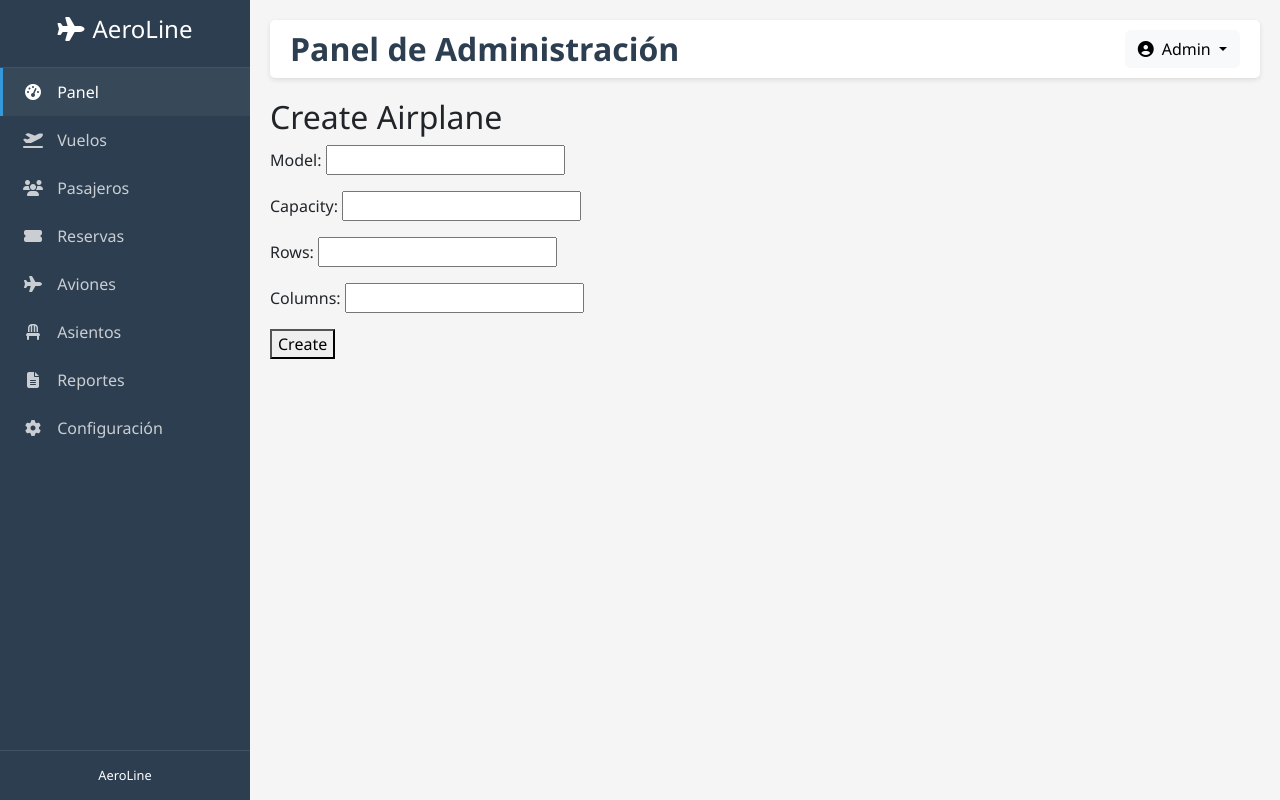
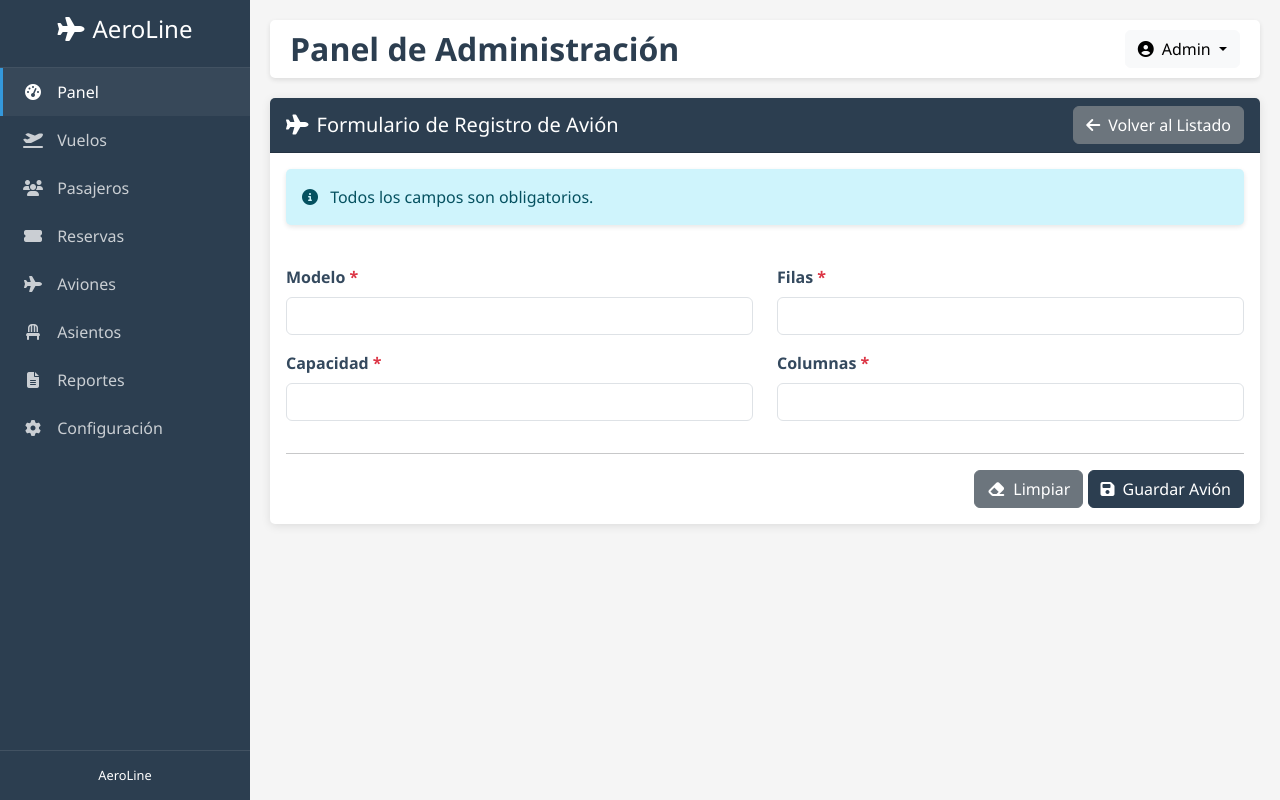
Before and after one commit to joninet2971/Skynet, a Django app: page /airplanes/create/ in a window 1280 px wide. Run offline with Django 5.2, Linux system fonts and the light colour scheme; some libraries are stand-ins or nearby versions.

Commit message:
update airplanes

```diff
--- /dev/null
+++ b/requirements.txt
@@ -0,0 +1,4 @@
+asgiref==3.9.1
+Django==5.2.4
+django-widget-tweaks==1.5.0
+sqlparse==0.5.3
--- a/skynet_app/airplane/templates/airplane/airplane_create.html
+++ b/skynet_app/airplane/templates/airplane/airplane_create.html
@@ -1,10 +1,96 @@
 {% extends "home/base.html" %}
+{% load widget_tweaks %}
+
+{% block title %}Crear Avión - Skynet{% endblock %}
+
+{% block header_title %}Registrar Nuevo Avión{% endblock %}
 
 {% block content %}
-  <h2>Create Airplane</h2>
-  <form method="post">
-    {% csrf_token %}
-    {{ form.as_p }}
-    <button type="submit">Create</button>
-  </form>
+<div class="card">
+    <div class="card-header">
+        <div class="row align-items-center">
+            <div class="col-md-6">
+                <h5 class="mb-0"><i class="fas fa-plane me-2"></i>Formulario de Registro de Avión</h5>
+            </div>
+            <div class="col-md-6 text-end">
+                <a href="" class="btn btn-secondary">
+                    <i class="fas fa-arrow-left me-2"></i>Volver al Listado
+                </a>
+            </div>
+        </div>
+    </div>
+    <div class="card-body">
+        <form method="post" class="needs-validation" novalidate>
+            {% csrf_token %}
+
+            <div class="row mb-4">
+                <div class="col-md-12">
+                    <div class="alert alert-info">
+                        <i class="fas fa-info-circle me-2"></i>
+                        Todos los campos son obligatorios.
+                    </div>
+                </div>
+            </div>
+
+            <div class="row mb-3">
+                <div class="col-md-6">
+                    <div class="form-group mb-3">
+                        <label for="id_model" class="form-label">Modelo <span class="text-danger">*</span></label>
+                        {{ form.model|add_class:"form-control" }}
+                        <div class="invalid-feedback">Ingrese el modelo del avión.</div>
+                    </div>
+
+                    <div class="form-group mb-3">
+                        <label for="id_capacity" class="form-label">Capacidad <span class="text-danger">*</span></label>
+                        {{ form.capacity|add_class:"form-control" }}
+                        <div class="invalid-feedback">Ingrese la capacidad total.</div>
+                    </div>
+                </div>
+
+                <div class="col-md-6">
+                    <div class="form-group mb-3">
+                        <label for="id_rows" class="form-label">Filas <span class="text-danger">*</span></label>
+                        {{ form.rows|add_class:"form-control" }}
+                        <div class="invalid-feedback">Ingrese la cantidad de filas.</div>
+                    </div>
+
+                    <div class="form-group mb-3">
+                        <label for="id_columns" class="form-label">Columnas <span class="text-danger">*</span></label>
+                        {{ form.columns|add_class:"form-control" }}
+                        <div class="invalid-feedback">Ingrese la cantidad de columnas.</div>
+                    </div>
+                </div>
+            </div>
+
+            <hr>
+
+            <div class="row">
+                <div class="col-md-12 text-end">
+                    <button type="reset" class="btn btn-secondary">
+                        <i class="fas fa-eraser me-2"></i>Limpiar
+                    </button>
+                    <button type="submit" class="btn btn-primary">
+                        <i class="fas fa-save me-2"></i>Guardar Avión
+                    </button>
+                </div>
+            </div>
+        </form>
+    </div>
+</div>
+
+<script>
+    // Bootstrap validation
+    document.addEventListener('DOMContentLoaded', function() {
+        const forms = document.querySelectorAll('.needs-validation');
+        Array.from(forms).forEach(form => {
+            form.addEventListener('submit', event => {
+                if (!form.checkValidity()) {
+                    event.preventDefault();
+                    event.stopPropagation();
+                }
+                form.classList.add('was-validated');
+            }, false);
+        });
+    });
+</script>
 {% endblock %}
--- a/skynet_app/airplane/views.py
+++ b/skynet_app/airplane/views.py
@@ -7,7 +7,7 @@ def create_airplane_view(request):
         form = AirplaneForm(request.POST)
         if form.is_valid():
             airplane_service.create_airplane_service(form.cleaned_data)
-            return redirect('airplane_list')  # asegurate de tener esta ruta
+            return redirect('airplane_list')
     else:
         form = AirplaneForm()
     return render(request, 'airplane/airplane_create.html', {'form': form})
--- a/skynet_app/skynet_app/settings.py
+++ b/skynet_app/skynet_app/settings.py
@@ -37,6 +37,9 @@ INSTALLED_APPS = [
     "django.contrib.sessions",
     "django.contrib.messages",
     "django.contrib.staticfiles",
+    "widget_tweaks",
+
+
     "airplane",
     "flight",
     "home",
```
Also changed, not shown: skynet_app/db.sqlite3.
